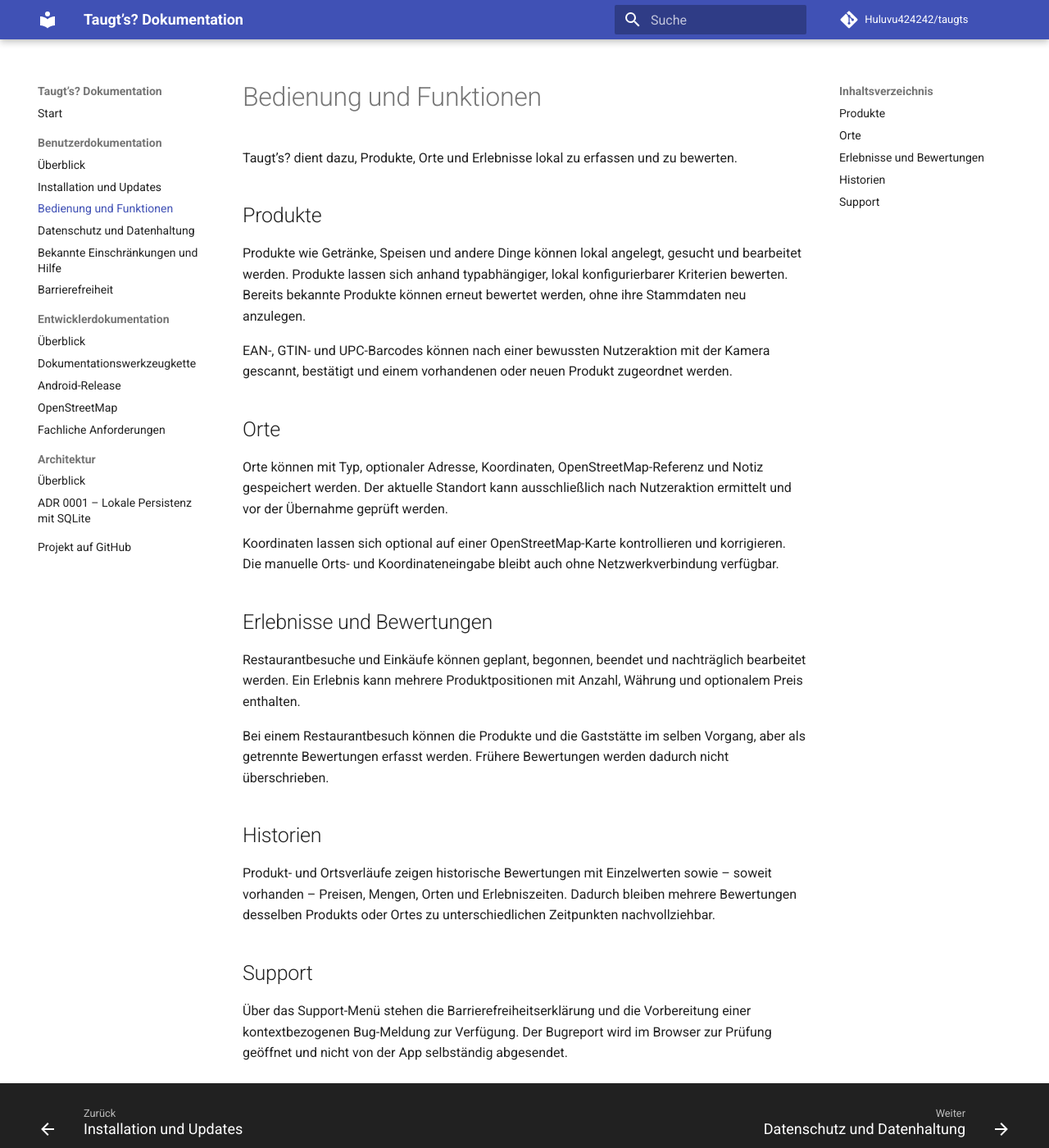
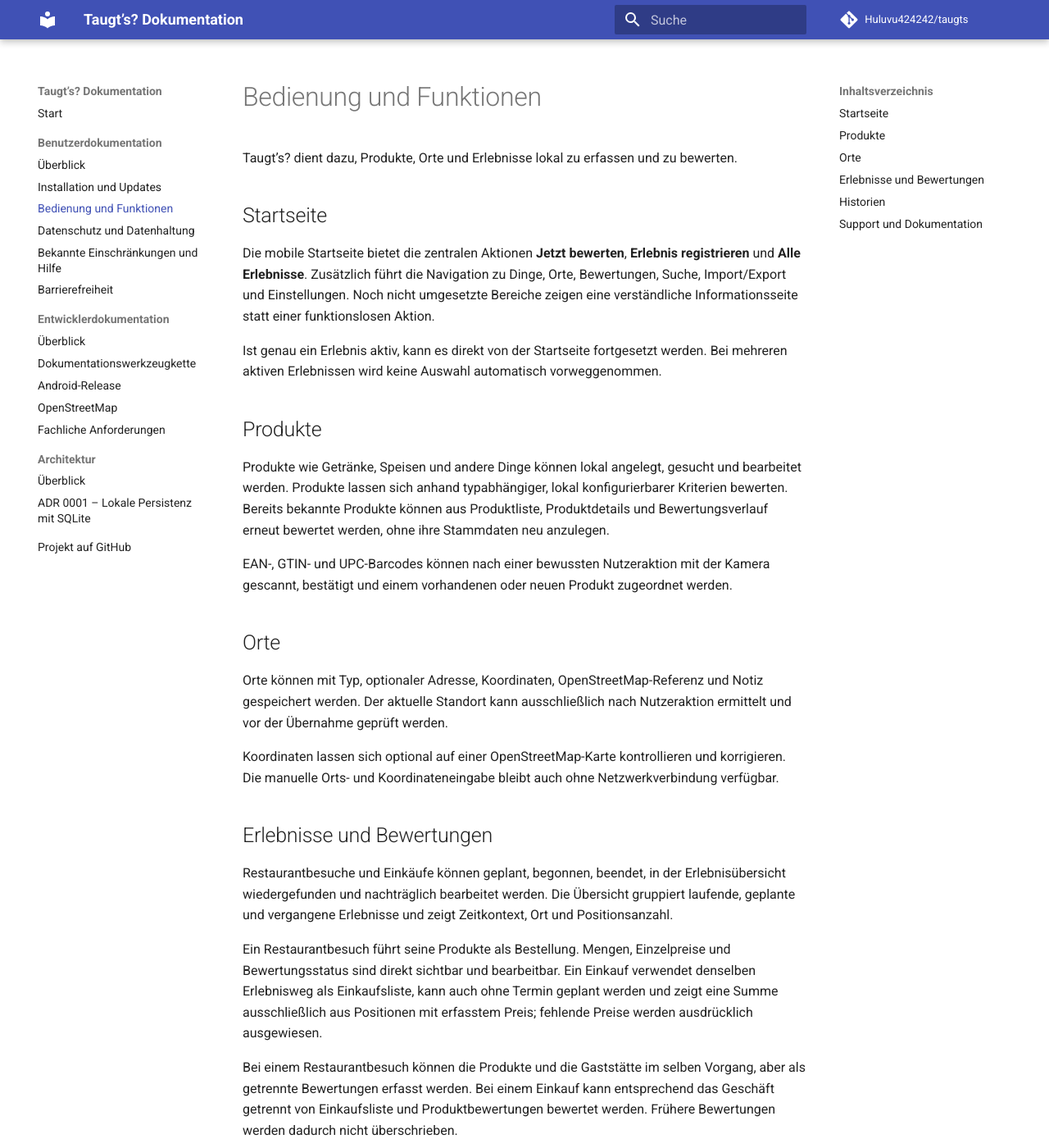
Before and after one commit to Huluvu424242/taugts, an MkDocs documentation site: the page built from docs/benutzer/bedienung.md, in a window 1280 px wide and 1400 px high. Shown: the whole window at 82% size. Built offline with MkDocs 1.6.1 and Material for MkDocs 9.7.7, drawn with Linux system fonts in a browser that asks for light colours; comment, search, counter and statistics services are not loaded; some of the changed text lies outside the part shown.

Commit message:
Story #140: Benutzerdokumentation für 0.1.0+4 ergänzen

```diff
--- a/docs/benutzer/bedienung.md
+++ b/docs/benutzer/bedienung.md
@@ -2,9 +2,15 @@
 
 Taugt’s? dient dazu, Produkte, Orte und Erlebnisse lokal zu erfassen und zu bewerten.
 
+## Startseite
+
+Die mobile Startseite bietet die zentralen Aktionen **Jetzt bewerten**, **Erlebnis registrieren** und **Alle Erlebnisse**. Zusätzlich führt die Navigation zu Dinge, Orte, Bewertungen, Suche, Import/Export und Einstellungen. Noch nicht umgesetzte Bereiche zeigen eine verständliche Informationsseite statt einer funktionslosen Aktion.
+
+Ist genau ein Erlebnis aktiv, kann es direkt von der Startseite fortgesetzt werden. Bei mehreren aktiven Erlebnissen wird keine Auswahl automatisch vorweggenommen.
+
 ## Produkte
 
-Produkte wie Getränke, Speisen und andere Dinge können lokal angelegt, gesucht und bearbeitet werden. Produkte lassen sich anhand typabhängiger, lokal konfigurierbarer Kriterien bewerten. Bereits bekannte Produkte können erneut bewertet werden, ohne ihre Stammdaten neu anzulegen.
+Produkte wie Getränke, Speisen und andere Dinge können lokal angelegt, gesucht und bearbeitet werden. Produkte lassen sich anhand typabhängiger, lokal konfigurierbarer Kriterien bewerten. Bereits bekannte Produkte können aus Produktliste, Produktdetails und Bewertungsverlauf erneut bewertet werden, ohne ihre Stammdaten neu anzulegen.
 
 EAN-, GTIN- und UPC-Barcodes können nach einer bewussten Nutzeraktion mit der Kamera gescannt, bestätigt und einem vorhandenen oder neuen Produkt zugeordnet werden.
 
@@ -16,14 +22,18 @@ Koordinaten lassen sich optional auf einer OpenStreetMap-Karte kontrollieren und
 
 ## Erlebnisse und Bewertungen
 
-Restaurantbesuche und Einkäufe können geplant, begonnen, beendet und nachträglich bearbeitet werden. Ein Erlebnis kann mehrere Produktpositionen mit Anzahl, Währung und optionalem Preis enthalten.
+Restaurantbesuche und Einkäufe können geplant, begonnen, beendet, in der Erlebnisübersicht wiedergefunden und nachträglich bearbeitet werden. Die Übersicht gruppiert laufende, geplante und vergangene Erlebnisse und zeigt Zeitkontext, Ort und Positionsanzahl.
 
-Bei einem Restaurantbesuch können die Produkte und die Gaststätte im selben Vorgang, aber als getrennte Bewertungen erfasst werden. Frühere Bewertungen werden dadurch nicht überschrieben.
+Ein Restaurantbesuch führt seine Produkte als Bestellung. Mengen, Einzelpreise und Bewertungsstatus sind direkt sichtbar und bearbeitbar. Ein Einkauf verwendet denselben Erlebnisweg als Einkaufsliste, kann auch ohne Termin geplant werden und zeigt eine Summe ausschließlich aus Positionen mit erfasstem Preis; fehlende Preise werden ausdrücklich ausgewiesen.
+
+Bei einem Restaurantbesuch können die Produkte und die Gaststätte im selben Vorgang, aber als getrennte Bewertungen erfasst werden. Bei einem Einkauf kann entsprechend das Geschäft getrennt von Einkaufsliste und Produktbewertungen bewertet werden. Frühere Bewertungen werden dadurch nicht überschrieben.
 
 ## Historien
 
-Produkt- und Ortsverläufe zeigen historische Bewertungen mit Einzelwerten sowie – soweit vorhanden – Preisen, Mengen, Orten und Erlebniszeiten. Dadurch bleiben mehrere Bewertungen desselben Produkts oder Ortes zu unterschiedlichen Zeitpunkten nachvollziehbar.
+Produkt- und Ortsverläufe zeigen historische Bewertungen mit Einzelwerten sowie – soweit vorhanden – Preisen, Mengen, Orten und Erlebniszeiten. Der konkrete Erlebniszusammenhang sowie Bewertungs- und Preisbeobachtungszeitpunkte, damalige Anzahl und damaliger Preis bleiben nachvollziehbar. Dadurch werden mehrere Bewertungen desselben Produkts oder Ortes zu unterschiedlichen Zeitpunkten nicht mit aktuellen Stammdaten vermischt.
 
-## Support
+## Support und Dokumentation
 
-Über das Support-Menü stehen die Barrierefreiheitserklärung und die Vorbereitung einer kontextbezogenen Bug-Meldung zur Verfügung. Der Bugreport wird im Browser zur Prüfung geöffnet und nicht von der App selbständig abgesendet.
+Über das Support-Menü stehen **Bug melden** und **Über** zur Verfügung. Der Über-Dialog zeigt die installierte Releaseversion und verlinkt die Projektseite, die veröffentlichte Benutzerdokumentation und die offline enthaltene Barrierefreiheitserklärung. Fehler beim Öffnen externer Ziele werden in der App verständlich angezeigt.
+
+Der Bugreport wird im Browser zur Prüfung geöffnet und nicht von der App selbständig abgesendet.
```
